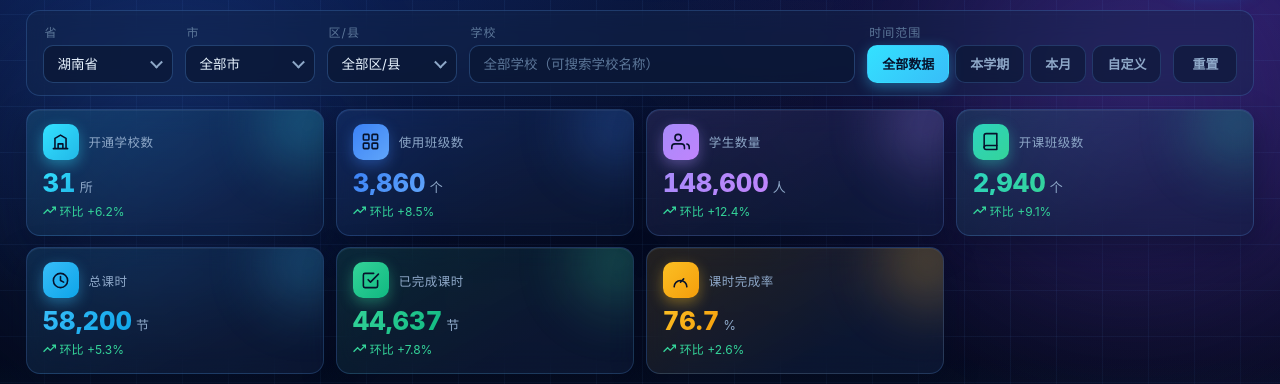
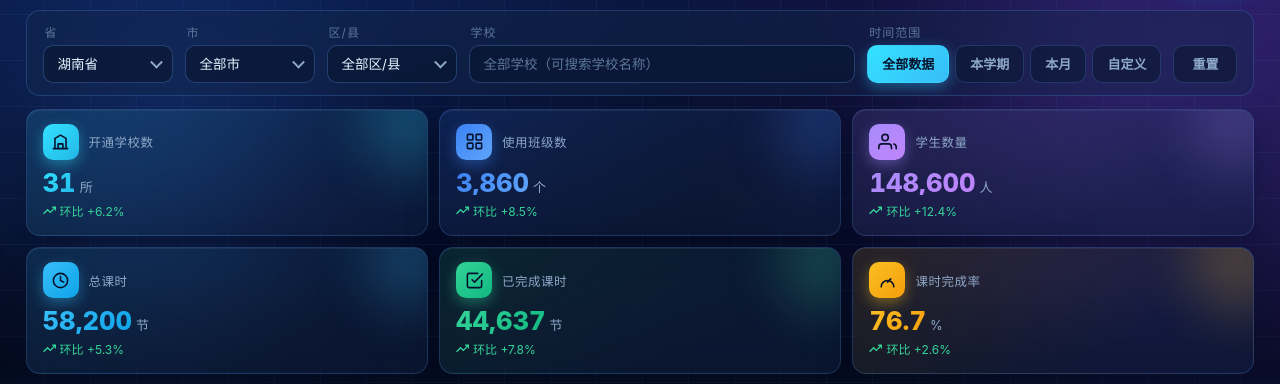
Before and after one commit to lichaotao-gif/hunan-ai-edu, a plain HTML site: page bigscreen.html in a window 1280 px wide. Shown: the part 76-460 px from the top of the page. Drawn offline with Linux system fonts and the light colour scheme.

Commit message:
调整教育局大屏核心指标

```diff
--- a/bigscreen.html
+++ b/bigscreen.html
@@ -81,9 +81,9 @@
   <section class="bs-main">
     <!-- 左列：两条主图表 -->
     <div class="bs-col bs-col-left">
-      <div class="bs-panel" id="p-open-growth">
-        <div class="bs-panel-head"><span class="bs-panel-title">开课增长趋势</span><span class="bs-panel-tag">按月 · 开课班级</span></div>
-        <div class="bs-chart" id="chart-open-growth"></div>
+      <div class="bs-panel" id="p-school-growth">
+        <div class="bs-panel-head"><span class="bs-panel-title">开通学校数增长趋势</span><span class="bs-panel-tag">按月 · 累计开通学校</span></div>
+        <div class="bs-chart" id="chart-school-growth"></div>
       </div>
       <div class="bs-panel" id="p-class-growth">
         <div class="bs-panel-head"><span class="bs-panel-title">班级增长视图</span><span class="bs-panel-tag">新增 / 累计使用班级</span></div>
@@ -121,7 +121,7 @@
 
 <div class="bs-tooltip" id="bs-tooltip" hidden></div>
 
-<script src="js/bigscreen-data.js?v=2"></script>
-<script src="js/bigscreen.js?v=3"></script>
+<script src="js/bigscreen-data.js?v=3"></script>
+<script src="js/bigscreen.js?v=4"></script>
 </body>
 </html>
--- a/css/bigscreen.css
+++ b/css/bigscreen.css
@@ -154,7 +154,7 @@
 .bs-reset:hover { color: var(--bs-cyan); border-color: rgba(51,225,255,.5); }
 
 /* ---------- KPI 卡 ---------- */
-.bs-kpis { display: grid; grid-template-columns: repeat(7, 1fr); gap: clamp(8px, .9vw, 14px); }
+.bs-kpis { display: grid; grid-template-columns: repeat(6, 1fr); gap: clamp(8px, .9vw, 14px); }
 .bs-kpi { position: relative; overflow: hidden; padding: 14px 16px; border-radius: 14px;
   background: linear-gradient(150deg, var(--k-tint, rgba(51,130,255,.16)), var(--bs-panel) 70%);
   border: 1px solid var(--bs-panel-bd); box-shadow: inset 0 1px 0 rgba(255,255,255,.06), 0 12px 32px rgba(4,12,34,.45);
@@ -261,7 +261,7 @@
 
 /* ---------- 响应式：窄屏纵向堆叠 ---------- */
 @media (max-width: 1280px) {
-  .bs-kpis { grid-template-columns: repeat(4, 1fr); }
+  .bs-kpis { grid-template-columns: repeat(3, 1fr); }
   .bs-main { grid-template-columns: 1fr 1fr; }
   .bs-col-center { grid-column: 1 / -1; }
 }
--- a/js/bigscreen-data.js
+++ b/js/bigscreen-data.js
@@ -98,7 +98,6 @@
     const openedSchools = scope.school ? 1 : Math.max(1, Math.round(schoolsTotal * (0.82 + 0.1 * f)));
     const usedClasses = r(3860);
     const students = r(148600);
-    const openedClasses = r(2940);
     const totalPeriods = r(58200);
     const donePeriods = Math.round(totalPeriods * (0.74 + seeded("done" + (scope.city || "")) * 0.08));
     const completeRate = totalPeriods ? (donePeriods / totalPeriods) * 100 : 0;
@@ -107,17 +106,16 @@
       { key: "openedSchools", label: "开通学校数", value: openedSchools, unit: "所", trend: +6.2, icon: "school", color: "cyan" },
       { key: "usedClasses", label: "使用班级数", value: usedClasses, unit: "个", trend: +8.5, icon: "grid", color: "blue" },
       { key: "students", label: "学生数量", value: students, unit: "人", trend: +12.4, icon: "users", color: "violet" },
-      { key: "openedClasses", label: "开课班级数", value: openedClasses, unit: "个", trend: +9.1, icon: "book", color: "teal" },
       { key: "totalPeriods", label: "总课时", value: totalPeriods, unit: "节", trend: +5.3, icon: "clock", color: "sky" },
       { key: "donePeriods", label: "已完成课时", value: donePeriods, unit: "节", trend: +7.8, icon: "check", color: "green" },
       { key: "completeRate", label: "课时完成率", value: +completeRate.toFixed(1), unit: "%", trend: +2.6, icon: "gauge", color: "amber" },
     ];
 
-    // ---- 开课增长曲线（按月）--------------------------------------------
-    const openGrowth = MONTHS.map((m, i) => {
-      const wave = 0.55 + 0.45 * Math.sin((i / 11) * Math.PI); // 学期形态
-      const noise = 0.9 + seeded(m + (scope.city || "") + "og") * 0.25;
-      return { label: m, value: Math.round(320 * f * wave * noise) + 40 };
+    // ---- 开通学校数增长曲线（按月累计）----------------------------------
+    const schoolGrowth = MONTHS.map((m, i) => {
+      const progress = Math.pow((i + 1) / MONTHS.length, 0.82);
+      const value = Math.max(1, Math.round(openedSchools * (0.22 + 0.78 * progress)));
+      return { label: m, value: Math.min(openedSchools, value) };
     });
 
     // ---- 班级增长（新增 + 累计）----------------------------------------
@@ -152,7 +150,7 @@
 
     return {
       updatedAt: new Date(),
-      scope, kpis, openGrowth, classGrowth, completion, regionRanking, schoolActivity, regionDist,
+      scope, kpis, schoolGrowth, classGrowth, completion, regionRanking, schoolActivity, regionDist,
     };
   }
 
--- a/js/bigscreen.js
+++ b/js/bigscreen.js
@@ -269,7 +269,7 @@
   function renderAll() {
     const data = D.buildMetrics(scope);
     renderKpis(data);
-    renderAreaLine("chart-open-growth", data.openGrowth, "#33E1FF", "#3B82F6", "开课班级");
+    renderAreaLine("chart-school-growth", data.schoolGrowth, "#33E1FF", "#3B82F6", "累计开通学校");
     renderClassGrowth("chart-class-growth", data.classGrowth);
     renderGauge(data);
     renderRegionRank(data);
```
